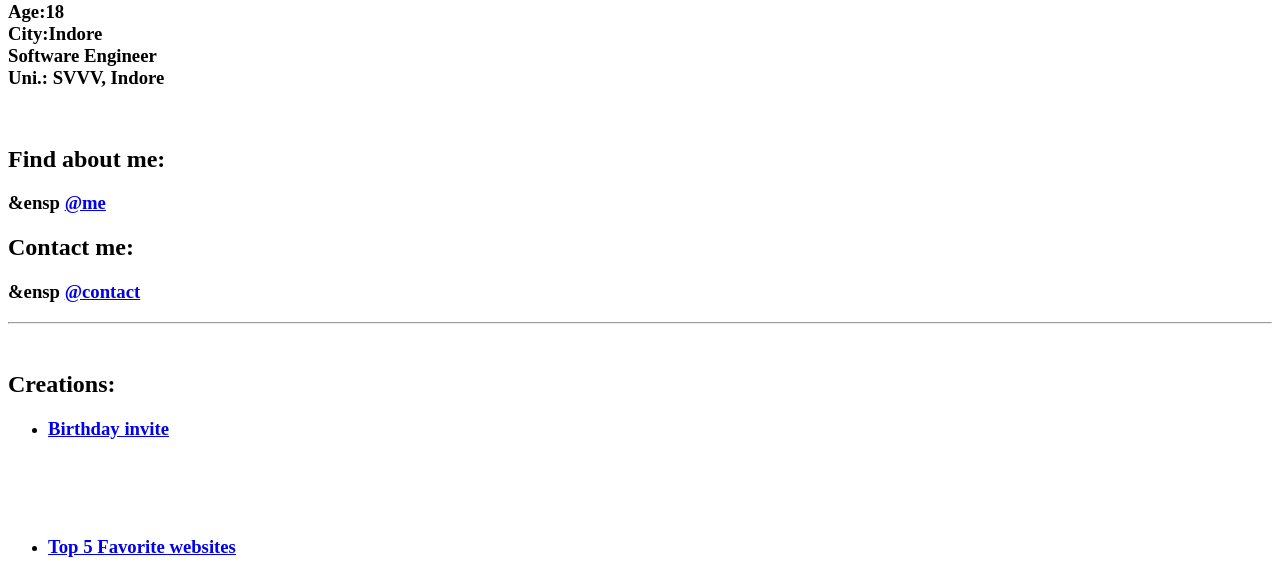
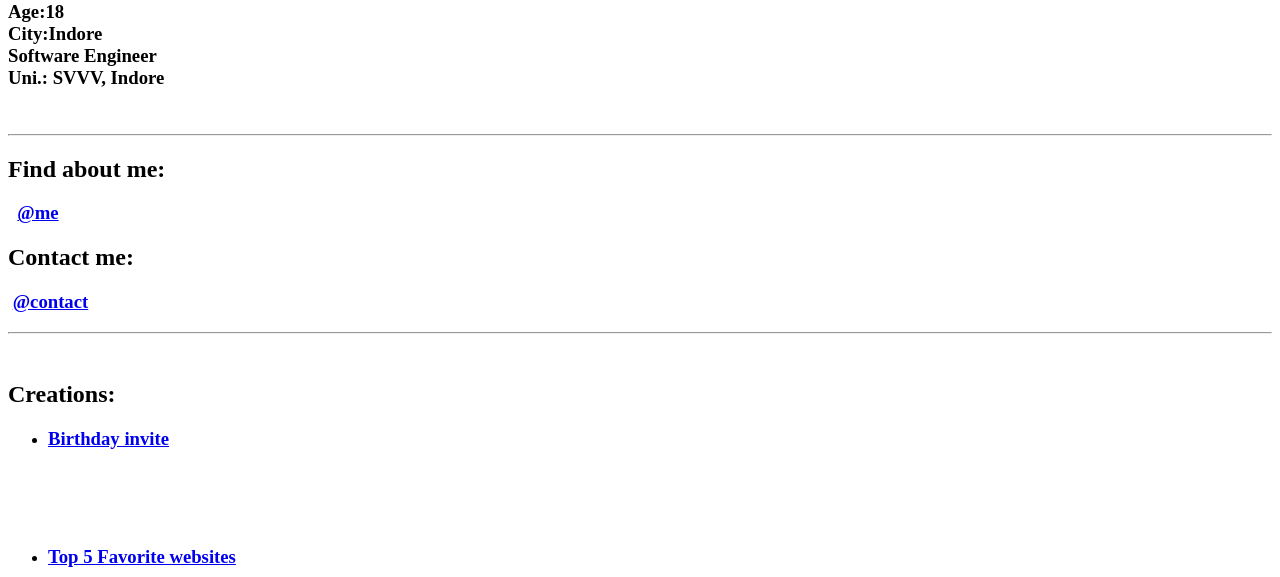
Before and after one commit to Avani-xo/portfolio, a plain HTML site: page index.html in a window 1280 px wide. Shown: the part 79-656 px from the top of the page. Drawn offline with Linux system fonts and the light colour scheme.

Commit message:
Update index.html

```diff
--- a/index.html
+++ b/index.html
@@ -7,11 +7,11 @@
     <body>
         <h1>Avani Upadhyay</h1>
         <h3>Age:18 <br/> City:Indore <br/> Software Engineer <br/> Uni.: SVVV, Indore</h3>
-        <br/>
+        <br/><hr/>
            <h2>Find about me:</h2>
-  <h3>   &ensp  <a href="./about/abt.html">@me</a></h3>
+  <h3>  &nbsp  <a href="./about/abt.html">@me</a></h3>
         <h2>Contact me:</h2>
-      <h3> &ensp <a href="./contacts/cont.html">@contact</a></h3>
+      <h3>  &nbsp<a href="./contacts/cont.html">@contact</a></h3>
          <hr/>
         <h2><br/> Creations:</h2>
         <ul>
```
